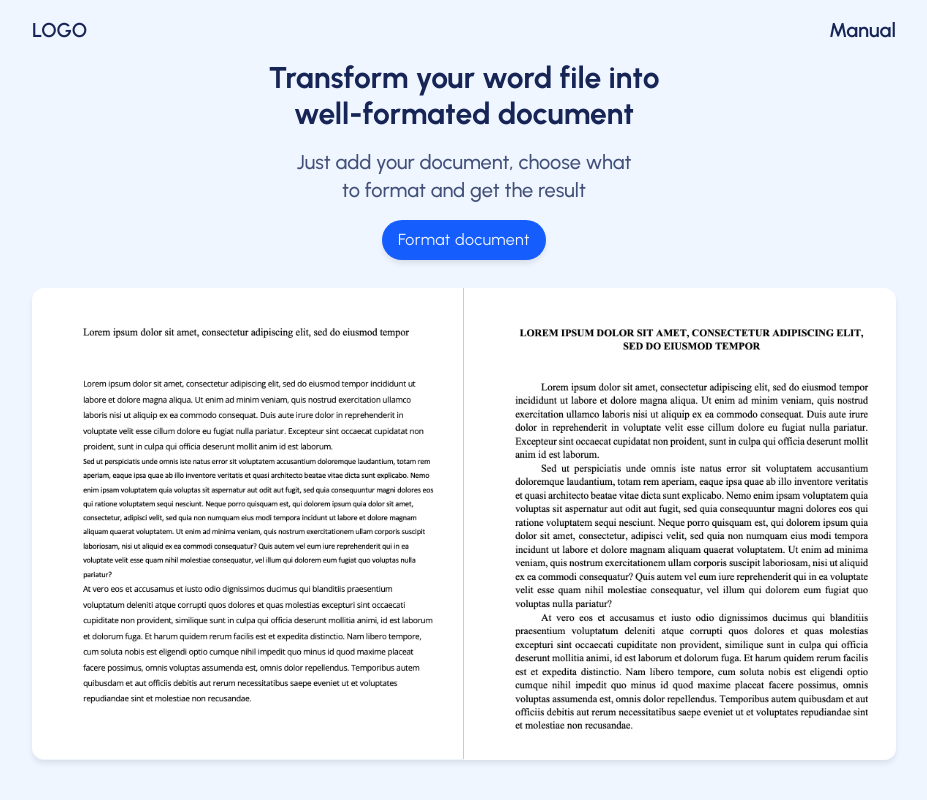
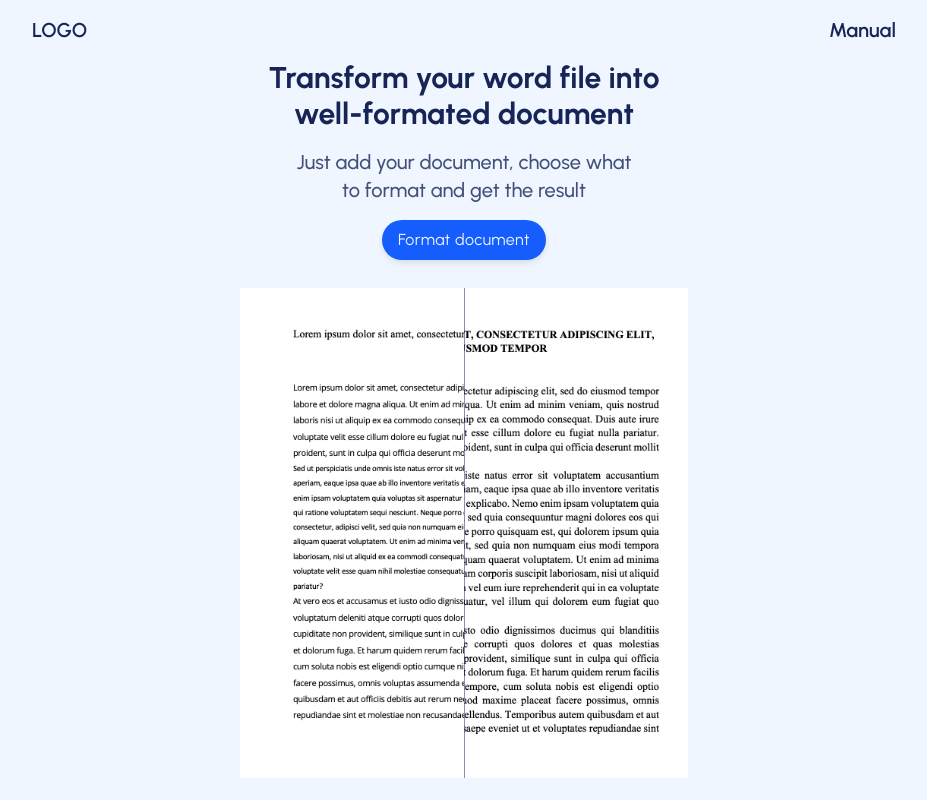
Before and after one commit to EgorFray/fdword, a React (Vite) app in the folder frontend/: page /dashboard in a window 1280 px wide. Shown: the top 800 px of the page, without its empty margins (176-1103 px from the left). Built offline with nearby package versions, Linux system fonts and the light colour scheme.

Commit message:
Recreate comparator componenet

```diff
--- a/frontend/src/ui/Comparator.jsx
+++ b/frontend/src/ui/Comparator.jsx
@@ -1,11 +1,58 @@
+import { motion, useAnimation } from "framer-motion";
+import { useEffect, useState } from "react";
+
 function Comparator() {
+  const [showDivider, setShowDivider] = useState(false);
+  const controls = useAnimation();
+
+  useEffect(() => {
+    const sequence = async () => {
+      for (let i = 0; i < 1; i++) {
+        await controls.start({
+          clipPath: "polygon(0 0, 100% 0, 100% 100%, 0 100%)",
+          transition: { duration: 1.5, ease: "easeInOut" },
+        });
+
+        await controls.start({
+          clipPath: "polygon(0 0, 0% 0, 0% 100%, 0 100%)",
+          transition: { duration: 1.5, ease: "easeInOut" },
+        });
+      }
+
+      await controls.start({
+        clipPath: "polygon(0 0, 50% 0, 50% 100%, 0 100%)",
+        transition: { duration: 0.8 },
+      });
+
+      setShowDivider(true);
+    };
+
+    sequence();
+  }, []);
+
   return (
-    <div className="grid grid-cols-2 rounded-xl shadow-[0_4px_6px_-1px_rgba(0,0,0,0.1)]">
-      <img
+    <div className="relative m-auto w-full max-w-md overflow-hidden">
+      {/* AFTER */}
+      <img src="/after.png" className="w-full" />
+
+      {/* BEFORE */}
+      <motion.img
         src="/before.png"
-        className="rounded-tl-xl rounded-bl-xl border-r border-blue-950/20"
+        className="absolute inset-0 h-full w-full object-cover"
+        initial={{
+          clipPath: "polygon(0 0, 100% 0, 100% 100%, 0 100%)",
+        }}
+        animate={controls}
       />
-      <img src="/after.png" className="rounded-tr-xl rounded-br-xl" />
+
+      {showDivider && (
+        <motion.div
+          initial={{ opacity: 0 }}
+          animate={{ opacity: 0.5 }}
+          className="absolute top-0 bottom-0 w-px bg-blue-950"
+          style={{ left: "50%" }}
+        />
+      )}
     </div>
   );
 }
```
Also changed, not shown: frontend/public/aftter.png (deleted).
